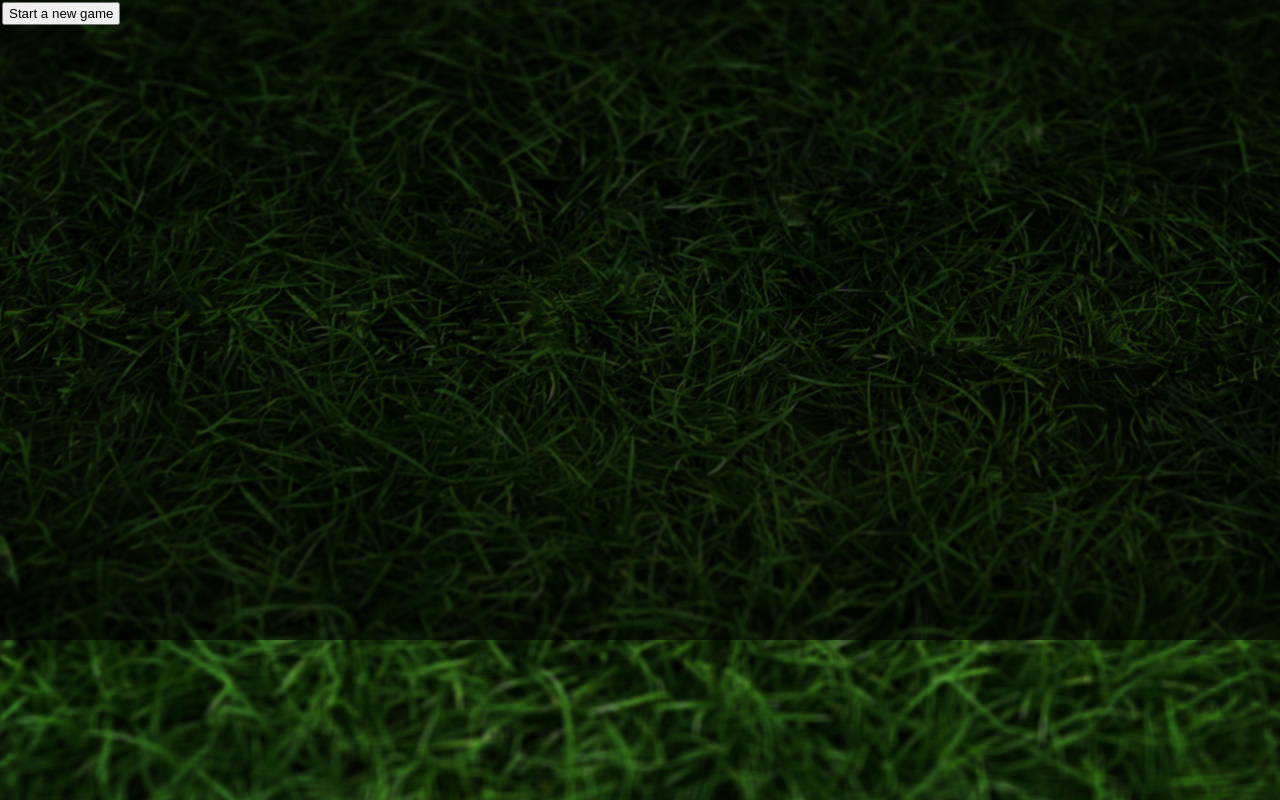
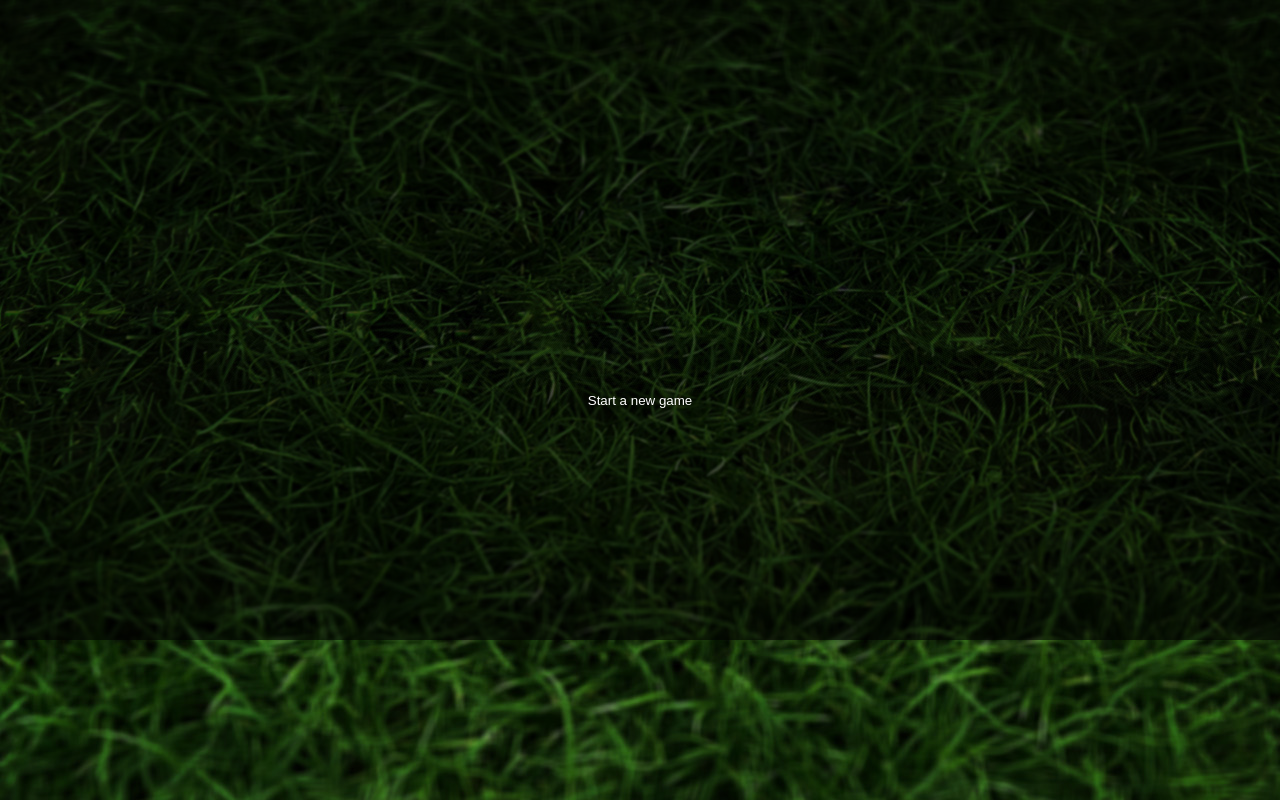
Before and after one commit to KrofDrakula/squirts, a website: page index.html in a window 1280 px wide. Drawn offline with Linux system fonts and the light colour scheme.

Commit message:
Better start game button

```diff
--- a/game.css
+++ b/game.css
@@ -3,4 +3,19 @@ canvas { display: block; width: 100%; height: 100%; }
 html { background: url(assets/wallpaper.jpg) center; }
 body { background: rgba(0,0,0,0.6);}
 
-#startGame { position: fixed; display: block; padding: 2px 5px; top: 2px; left: 2px; }
+#startGame {
+    position    : fixed;
+    display     : block;
+    font        : 24px bold "Arial Black";
+    left        : 50%;
+    top         : 50%;
+    width       : 240px;
+    height      : 60px;
+    margin-left : -120px;
+    margin-top  : -30px;
+    background  : none;
+    border      : none;
+    color       : white;
+    text-shadow : 0 0 4px black;
+    cursor      : pointer;
+}
```
Also changed, not shown: squirts.js (+7 -1 lines).
